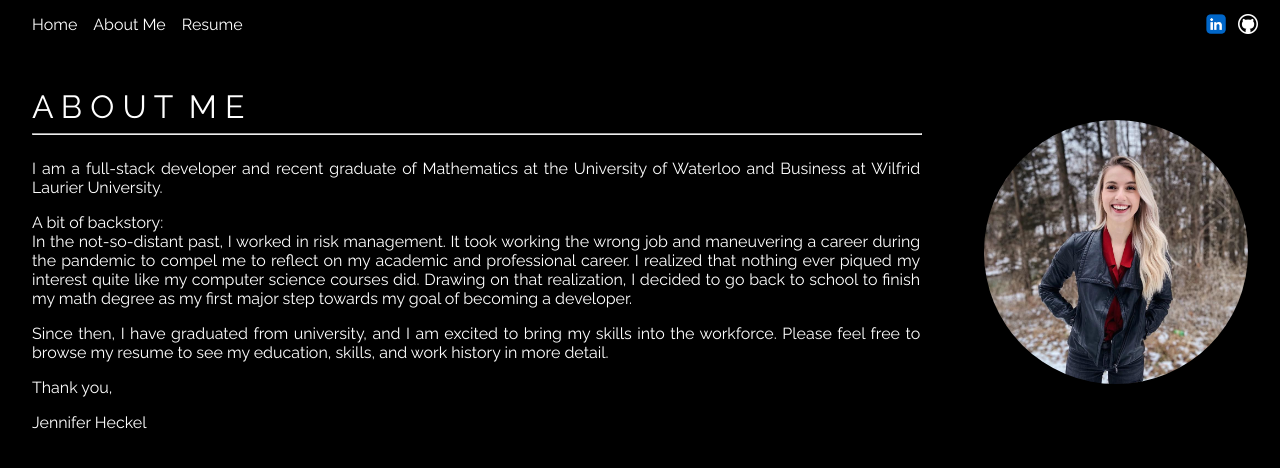
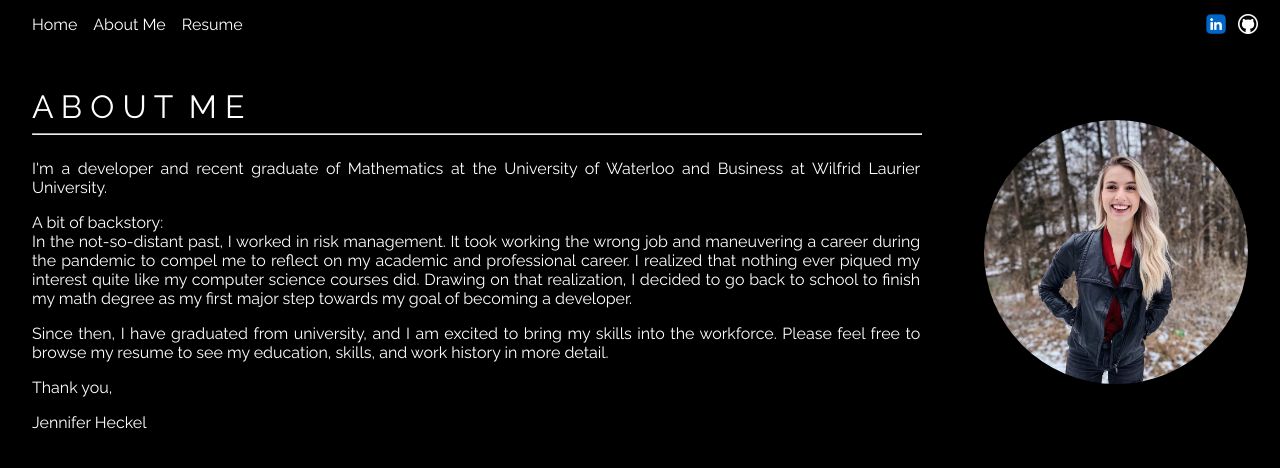
Before and after one commit to jhope314/jhope314, a React (Create React App) app: page /about in a window 1280 px wide. Shown: the top 468 px of the page. Built offline with nearby package versions, Linux system fonts and the light colour scheme.

Commit message:
update bio

```diff
--- a/src/components/Bio.js
+++ b/src/components/Bio.js
@@ -2,7 +2,7 @@ const Bio = () => {
   return (
     <div>
       <p>
-        I am a full-stack developer and recent graduate of Mathematics at the
+        I'm a developer and recent graduate of Mathematics at the
         University of Waterloo and Business at Wilfrid Laurier University.
       </p>
       <p>
```
